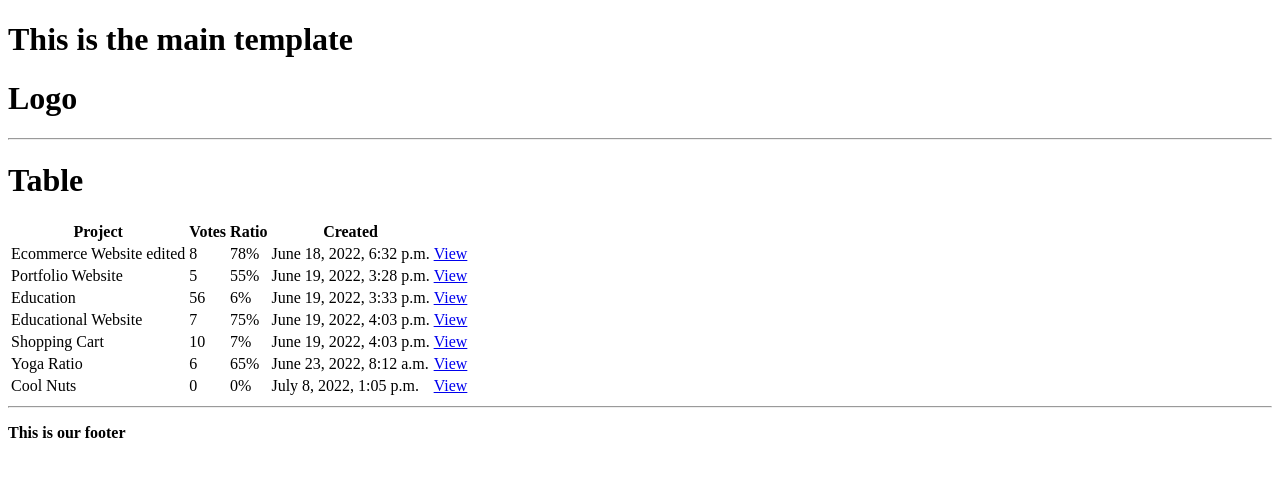
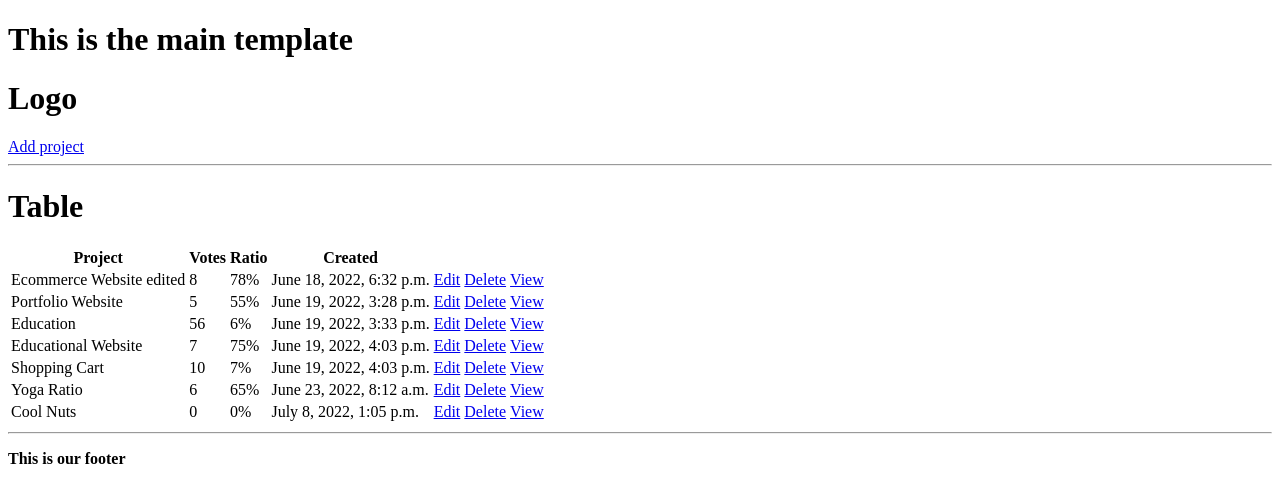
Before and after one commit to Dev-Gaju/Find-Developer, a Django app: page /abc/projects/ in a window 1280 px wide. Shown: the top 503 px of the page. Run offline with Django 3.2, Linux system fonts and the light colour scheme; data comes from the database, SQL or seed files in the repository; both versions use the stored data as it was after the commit.

Commit message:
check update

```diff
--- a/projects/templates/projects/project_form.html
+++ b/projects/templates/projects/project_form.html
@@ -7,10 +7,13 @@
 <body>
     {%  extends 'main.html' %}
 
+
     {%  block content %}
         <h1>Project Form</h1>
-    <form method="POST">
+        <form action="" method="POST">
             {%  csrf_token %}
+            {{ form.as_p }}
+{#            adding padd#}
             <input type="submit">
 
 
--- a/projects/templates/projects/projects.html
+++ b/projects/templates/projects/projects.html
@@ -10,6 +10,7 @@
             <th>Votes</th>
             <th>Ratio</th>
             <th>Created</th>
+            <th></th>
         </tr>
         {%  for project in projects  %}
             <tr>
@@ -17,6 +18,8 @@
                 <td>{{ project.vote_total}}</td>
                 <td>{{ project.vote_ratio}}%</td>
                 <td>{{ project.created}}</td>
+                <td><a href="{%  url 'update-project' project.id %}">Edit</a></td>
+                <td><a href="{%  url 'update-project' project.id %}">Delete</a></td>
                 <td><a href="{%  url 'project1' project.id %}">View</a></td>
 
             </tr>
--- a/projects/urls.py
+++ b/projects/urls.py
@@ -4,5 +4,7 @@ from . import views
 urlpatterns = [
     path('projects/', views.projects, name='projects'),
     path('project/<str:pk>/', views.project, name='project1'),
+    path('create-project', views.creteProject, name= 'create-project'),
+    path('update-project/<str:pk>/', views.UpdateProject, name= 'update-project'),
 
 ]
--- a/projects/views.py
+++ b/projects/views.py
@@ -1,29 +1,12 @@
-from django.shortcuts import render
+from django.shortcuts import render, redirect
 from django.http import HttpResponse
 from .models import Project
+from .forms import ProjectForm
+
 
 # Create your views here.
 # def projects(request):
 #     return HttpResponse("Here Our Products")
-
-
-projectLists = [
-    {
-        'id': '1',
-        'title': 'Ecommerce Website',
-        'description': 'Fully functional Website',
-    },
-    {
-        'id': '2',
-        'title': 'Portfolio  Website',
-        'description': 'Fully Portfolio functional Website',
-    },
-    {
-        'id': '3',
-        'title': 'Gambling Website',
-        'description': 'Fully Gambling functional Website',
-    }
-]
 
 
 def projects(request):
@@ -37,5 +20,32 @@ def projects(request):
 
 def project(request, pk):
     projectObj = Project.objects.get(id=pk)
-    tags= projectObj.tags.all()
-    return render(request, 'projects/single-project.html', {'project': projectObj, 'tags':tags})
+    tags = projectObj.tags.all()
+    return render(request, 'projects/single-project.html', {'project': projectObj, 'tags': tags})
+
+
+def creteProject(request):
+    form = ProjectForm()
+
+    if request.method == 'POST':
+        form = ProjectForm(request.POST)
+        if form.is_valid():
+            form.save()
+            return redirect('projects')
+
+    context = {'form': form}
+    return render(request, 'projects/project_form.html', context)
+
+
+def UpdateProject(request, pk):
+    project= Project.objects.get(id=pk)
+    form = ProjectForm(instance=project)
+
+    if request.method == 'POST':
+        form = ProjectForm(request.POST, instance=project)
+        if form.is_valid():
+            form.save()
+            return redirect('projects')
+
+    context = {'form': form}
+    return render(request, 'projects/project_form.html', context)
--- a/templates/navbar.html
+++ b/templates/navbar.html
@@ -1,2 +1,3 @@
 <h1>Logo</h1>
+<a href="{%  url  'create-project' %}"> Add project</a>
 <hr>
```
Also changed, not shown: projects/forms.py (added, +8 -0 lines), projects/templates/projects/delete_object.html (added, +10 -0 lines), db.sqlite3. Lines whose indentation alone changed are shown as unchanged.
